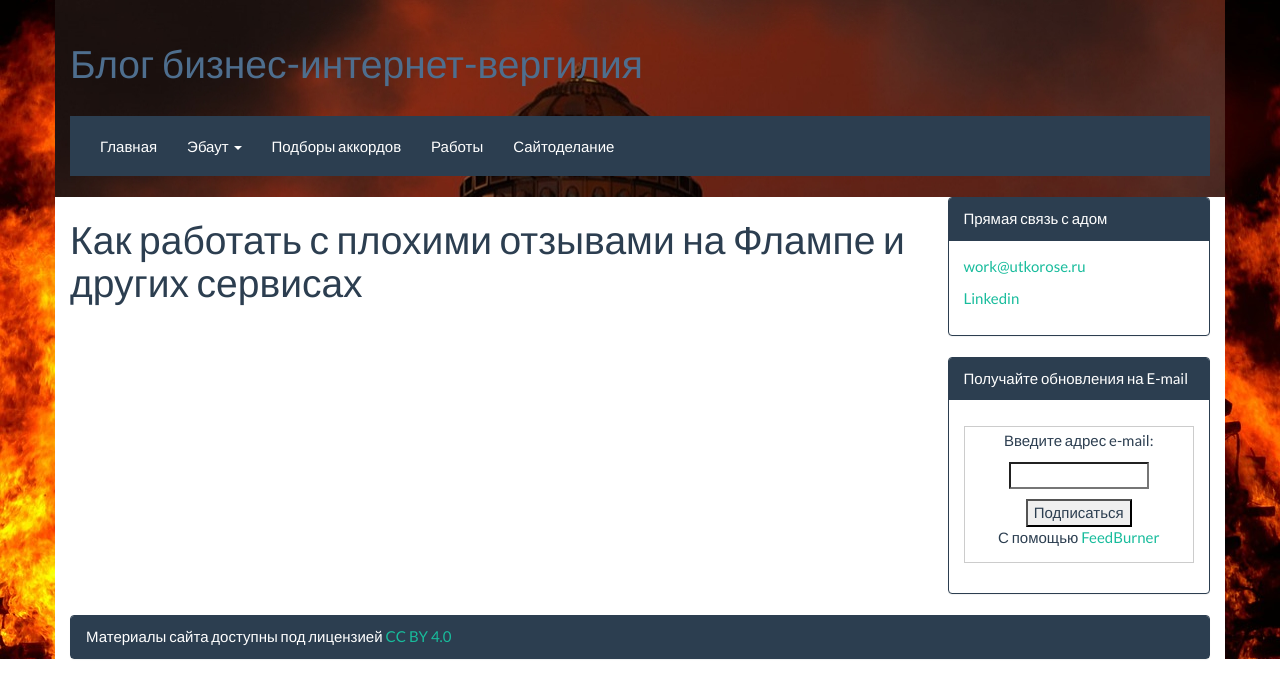
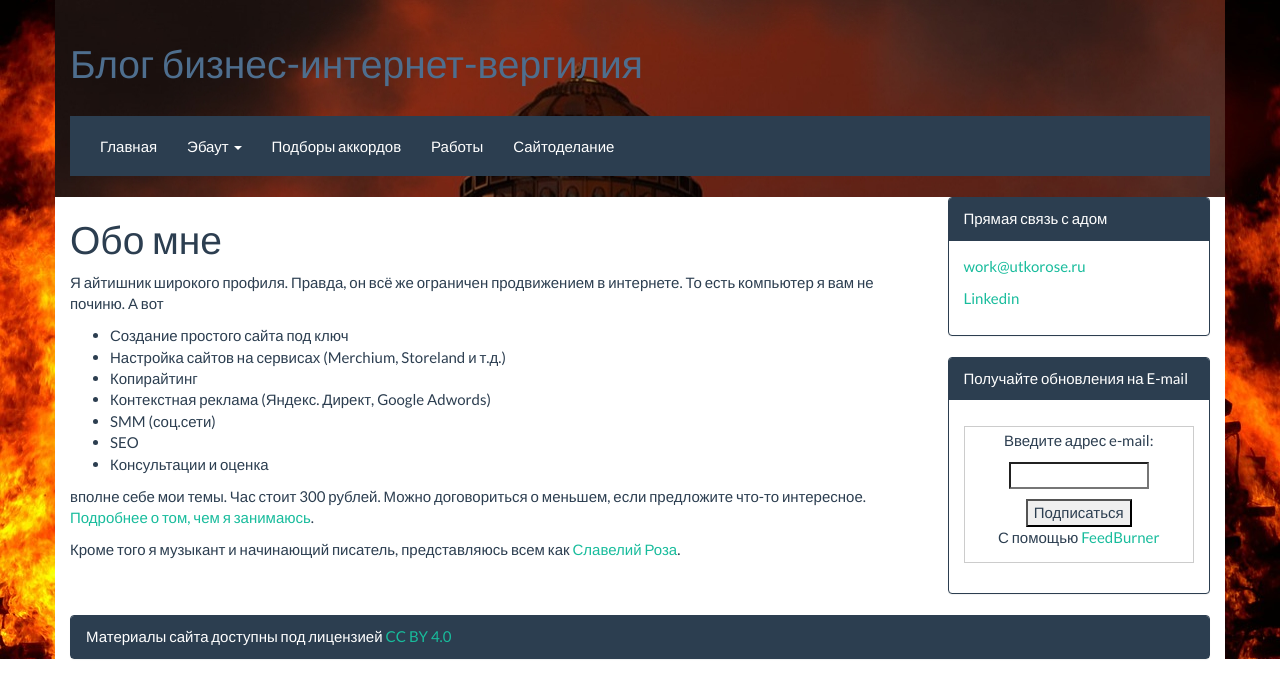
Before and after one commit to utkorose/blog-internet-vergiliy, a Jekyll site: the page built from about/index.md, in a window 1280 px wide. Shown: the top 698 px of the page. Built offline with Jekyll 4.4.1, drawn with Linux system fonts in a browser that asks for light colours.

Commit message:
Написал эбаут

```diff
--- a/about/index.md
+++ b/about/index.md
@@ -1,6 +1,19 @@
 ---
 layout: page
-title: "Как работать с плохими отзывами на Флампе и других сервисах"
-description: "С такой дрянью я ещё не сталкивался. Знаете, бывало, что даже не понимал, зачем я во всё это влез. Но затем пришло просветление…"
-categories: feedbacks
+title: "Обо мне"
+description: "Про бизнес-интернет-вергилия подробнее"
 ---
+
+Я айтишник широкого профиля. Правда, он всё же ограничен продвижением в интернете. То есть компьютер я вам не починю. А вот
+
+- Создание простого сайта под ключ
+- Настройка сайтов на сервисах (Merchium, Storeland и т.д.)
+- Копирайтинг
+- Контекстная реклама (Яндекс. Директ, Google Adwords)
+- SMM (соц.сети)
+- SEO
+- Консультации и оценка
+
+вполне себе мои темы. Час стоит 300 рублей. Можно договориться о меньшем, если предложите что-то интересное. [Подробнее о том, чем я занимаюсь](/first/).
+
+Кроме того я музыкант и начинающий писатель, представляюсь всем как [Славелий Роза](http://utkorose.ru).
```
